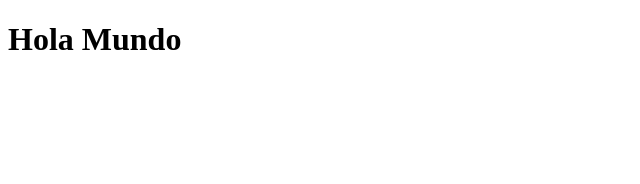
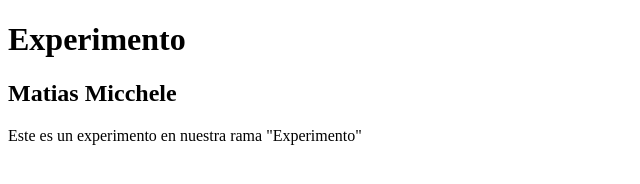
Before and after one commit to MatiasMicchele/Curso-de-GitHub, a plain HTML site: page index.html in a window 1280 px wide. Shown: the whole page, without its empty margins (0-640 px from the left). Drawn offline with Linux system fonts and the light colour scheme.

Commit message:
agregamos texto de experimento

```diff
--- a/index.html
+++ b/index.html
@@ -8,7 +8,15 @@
 </head>
 
 <body>
-    <h1>Hola Mundo</h1>
+    <header>
+        <h1>Experimento</h1>
+    </header>
+    <div class="container">
+        <h2>Matias Micchele</h2>
+    </div>
+    <footer>
+        <p>Este es un experimento en nuestra rama "Experimento"</p>
+    </footer>
 </body>
 
 </html>
```
